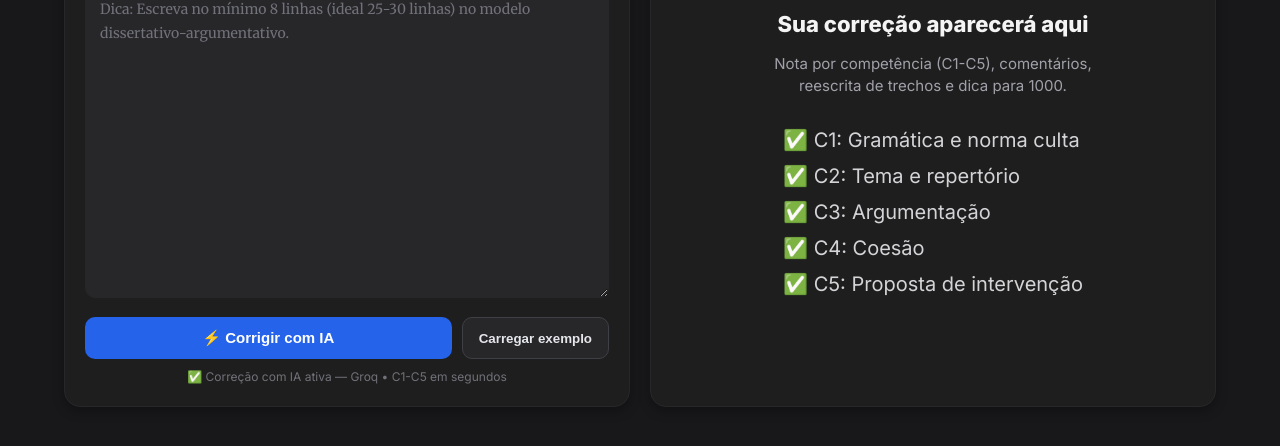
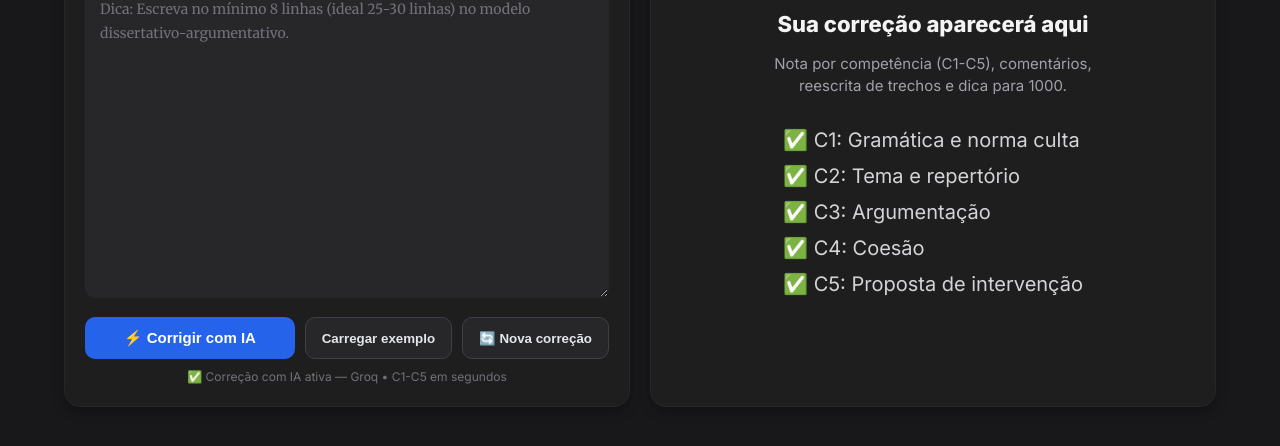
Before and after one commit to sooaresz/corretor-enem, a plain HTML site: page frontend/index.html in a window 1280 px wide. Shown: the part 326-772 px from the top of the page. Drawn offline with Linux system fonts and the light colour scheme.

Commit message:
feat: botao Nova correcao limpa tema+redacao sem reload

```diff
--- a/frontend/index.html
+++ b/frontend/index.html
@@ -30,9 +30,10 @@
         <label>Sua redação <span id="contador">0 palavras • 0 linhas</span></label> <!-- tamanho: contador 12px -->
         <textarea id="redacao" placeholder="Cole sua redação aqui...&#10;&#10;Dica: Escreva no mínimo 8 linhas (ideal 25-30 linhas) no modelo dissertativo-argumentativo."></textarea> <!-- tamanho: textarea 360px altura -->
 
-        <div class="actions"> <!-- tamanho: botões lado a lado gap 10px -->
+        <div class="actions"> <!-- tamanho: botões lado a lado gap 10px, wrap para caber 3 botões -->
           <button id="btnCorrigir" onclick="corrigir()">⚡ Corrigir com IA</button> <!-- tamanho: botão azul 12px padding, 15px fonte -->
           <button class="ghost" onclick="exemplo()">Carregar exemplo</button>
+          <button class="ghost" onclick="novaCorrecao()">🔄 Nova correção</button> <!-- tamanho: limpa tema+redação sem reload -->
         </div>
         <p class="hint">✅ Correção com IA ativa — Groq • C1-C5 em segundos</p> <!-- tamanho: hint 12px cinza -->
       </div>
--- a/frontend/script.js
+++ b/frontend/script.js
@@ -16,6 +16,16 @@ ta.addEventListener('input', ()=>{
   const linhas = ta.value ? ta.value.split('\n').length : 0; // tamanho: conta \n
   cont.textContent = `${palavras} palavras • ${linhas} linhas`;
 });
+
+// NOVA CORREÇÃO: limpa tema, redação e resultado sem recarregar página, tamanho: reseta 3 campos
+function novaCorrecao(){
+  document.getElementById('tema').value = ""; // tamanho: limpa input tema
+  document.getElementById('redacao').value = ""; // tamanho: limpa textarea 360px
+  document.getElementById('contador').textContent = "0 palavras • 0 linhas"; // tamanho: reseta contador 12px
+  // restaura estado vazio original (🎯 + lista 20px)
+  document.getElementById('resultado').innerHTML = `<div class="empty"><div class="empty-icon">🎯</div><h3>Sua correção aparecerá aqui</h3><p>Nota por competência (C1-C5), comentários, reescrita de trechos e dica para 1000.</p><ul><li>✅ C1: Gramática e norma culta</li><li>✅ C2: Tema e repertório</li><li>✅ C3: Argumentação</li><li>✅ C4: Coesão</li><li>✅ C5: Proposta de intervenção</li></ul></div>`;
+  document.getElementById('redacao').focus(); // tamanho: foca no textarea para digitar nova
+}
 
 // EXEMPLO: carrega redação nota 1000 pronta, tamanho: tema + redação com 361 palavras aprox
 function exemplo(){
@@ -89,6 +99,8 @@ function renderResultado(r, isDemo){
   // mostra JSON completo para debug, tamanho: pre 11px
   html += `<details style="margin-top:12px"><summary style="cursor:pointer;font-size:13px;font-weight:600">Ver JSON completo</summary><pre style="font-size:11px;background:#1f2937;color:#e5e7eb;padding:12px;border-radius:8px;overflow:auto;margin-top:8px">${JSON.stringify(r,null,2)}</pre></details>`;
 
+  // adiciona botão Nova correção dentro do resultado também (facilita no celular), tamanho: botão ghost 12px
+  html += `<button class="ghost" onclick="novaCorrecao()" style="width:100%;margin-top:12px">🔄 Nova correção</button>`;
   document.getElementById('resultado').innerHTML = html;
 }
 
```
